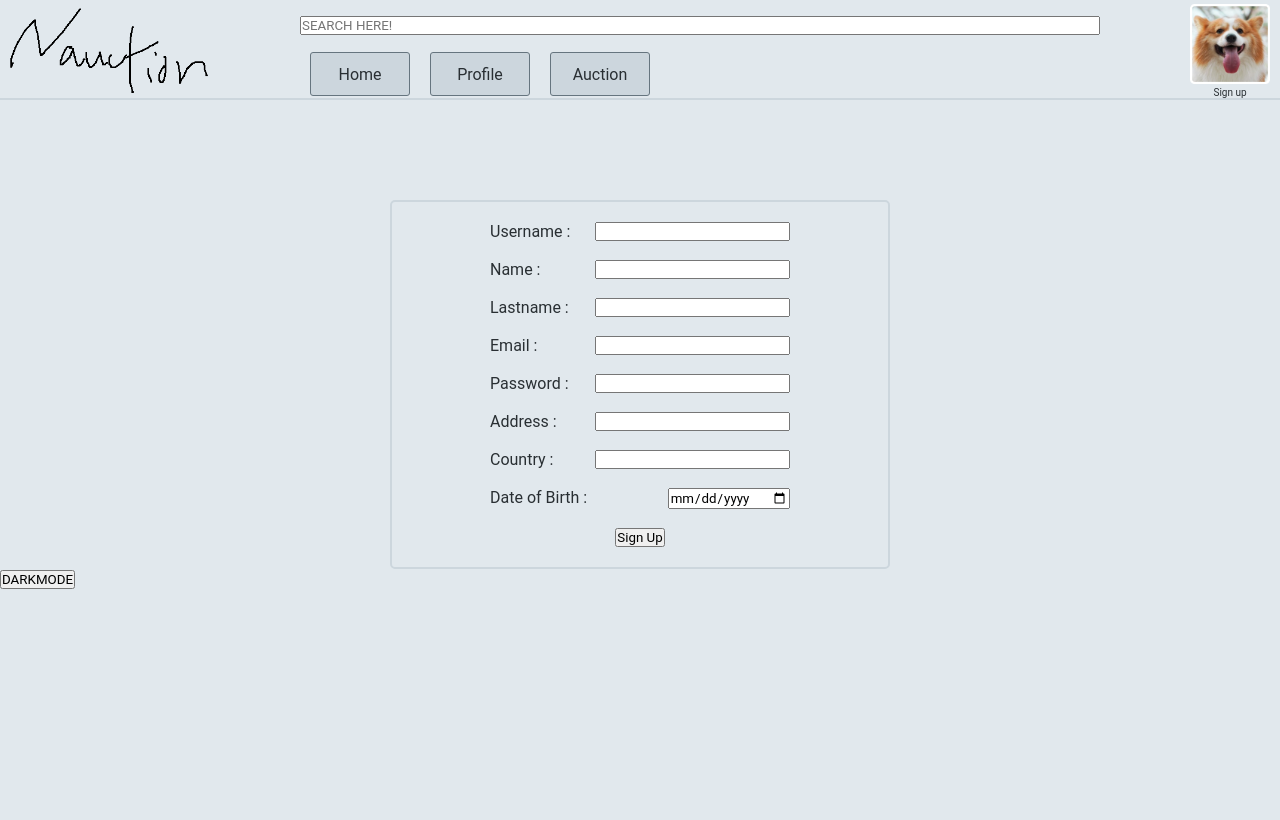
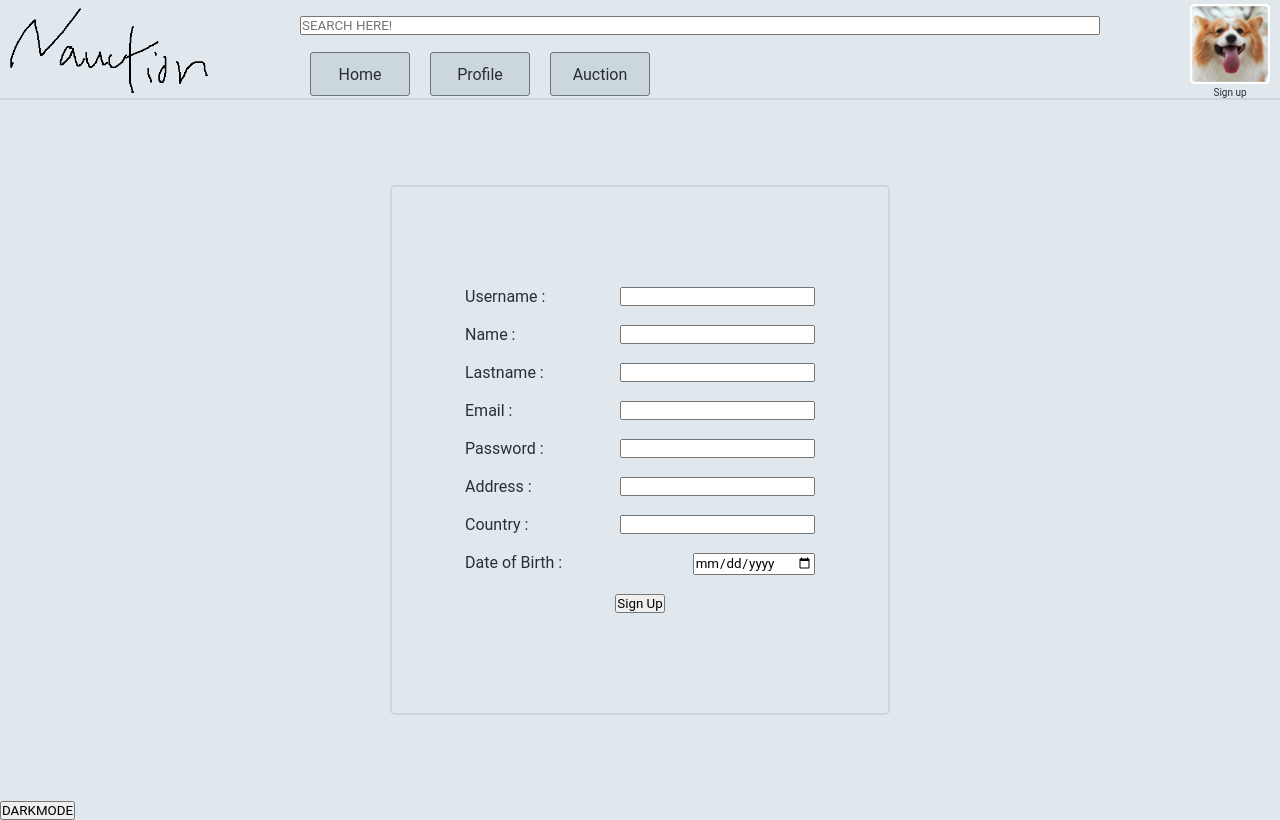
Before and after one commit to SakyunBuns/AuctionZone, a React (Vite) app in the folder dev/app/: page /SignupPage in a window 1280 px wide. Built offline with nearby package versions, Linux system fonts and the light colour scheme.

Commit message:
Update SignupPage.jsx

```diff
--- a/dev/app/src/SignupPage.jsx
+++ b/dev/app/src/SignupPage.jsx
@@ -32,8 +32,11 @@ export default function SignupPage(props){
     }
 
 
+
+
     return (
-      <form onSubmit={handleSubmit} className='form--container' style={formContainerStyle}>
+      <form onSubmit={handleSubmit} className='page' style={{alignItem:'center', display:'flex'}}>
+          <div className='form--container' style={formContainerStyle}>
             <label className='form--label'>
             <p>Username : </p>
             <input
@@ -107,6 +110,7 @@ export default function SignupPage(props){
             </label>
             <br />
             <button type="submit">Sign Up</button>
+          </div>
       </form>
     );
 }
--- a/dev/app/src/css/App.css
+++ b/dev/app/src/css/App.css
@@ -34,10 +34,9 @@ a{
 }
 
 .form--container{
-    padding: 20px;
+    padding: 100px;
     width: 500px;
     margin: auto;
-    margin-top: 100px;
     border-radius: 5px;
     display: flex;
     flex-direction: column;
@@ -48,6 +47,6 @@ a{
 .form--label{
     display: flex;
     flex-direction: row;
-    width: 300px;
+    width: 350px;
     justify-content: space-between;
 }
```
Lines whose indentation alone changed are shown as unchanged.
